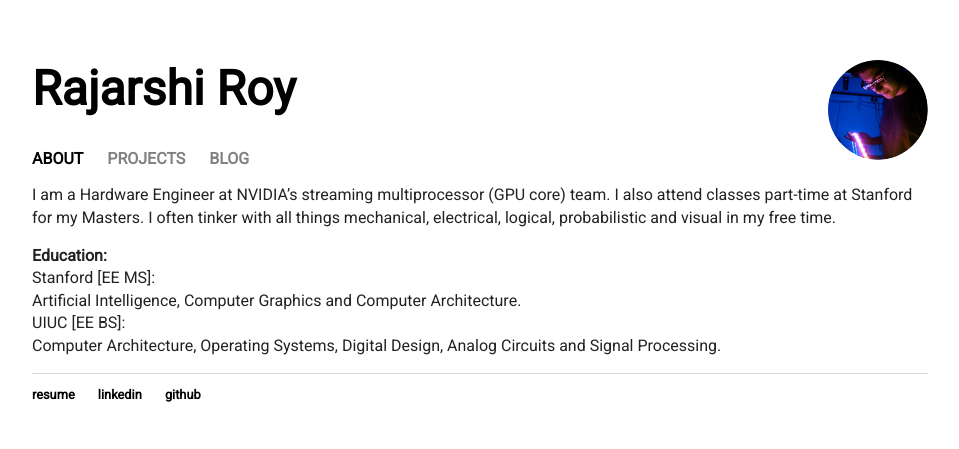
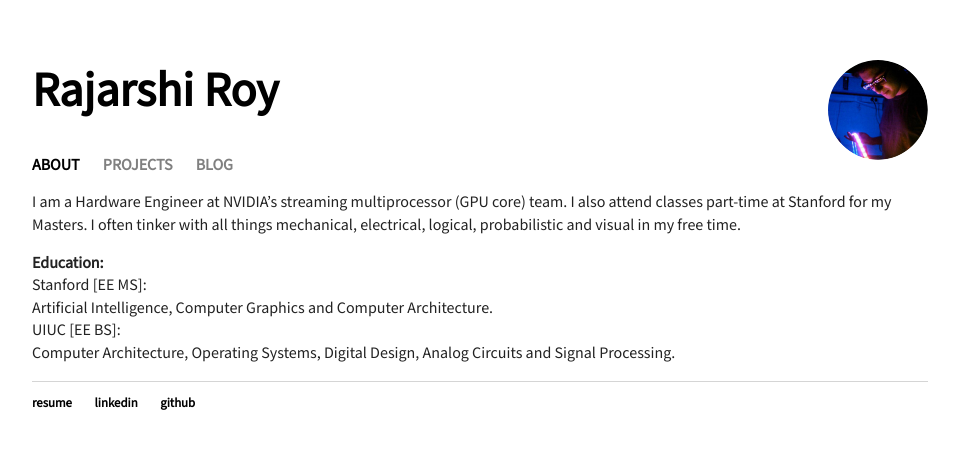
Before and after one commit to rajarshiroy/rajarshiroy.github.io, a Jekyll site: the page built from index.html, in a window 1280 px wide. Shown: the top 449 px of the page, without its empty margins (160-1119 px from the left). Built offline with Jekyll 4.4.1, drawn with Linux system fonts in a browser that asks for light colours.

Commit message:
Update main.css

```diff
--- a/css/main.css
+++ b/css/main.css
@@ -1,11 +1,11 @@
-@import url('https://fonts.googleapis.com/css?family=Roboto');
+@import url('https://fonts.googleapis.com/css?family=Mada');
 
 body {
     margin: 60px auto;
     width: 70%;
 }
 nav ul, footer ul {
-    font-family:'Roboto';
+    font-family:'Mada';
     padding: 0px;
     list-style: none;
     font-weight: bold;
@@ -25,17 +25,17 @@
 a.navunsel:hover {color:#000000; text-decoration:none;}
 h1 {
     font-size: 3em;
-    font-family:'Roboto';
+    font-family:'Mada';
 }
 h2 {
     font-size: 1.5em;
-    font-family:'Roboto';
+    font-family:'Mada';
     font-weight: bold;
     color: #111;
 }
 h3 {
     font-size: 1em;
-    font-family:'Roboto';
+    font-family:'Mada';
     font-weight: bold;
     color: #222;
 }
@@ -43,13 +43,13 @@
     font-size: 0.9em;
     line-height: 1.1em;
     color: #222;
-    font-family:'Roboto';
+    font-family:'Mada';
 }
 p {
     font-size: 1em;
     line-height: 1.4em;
     color: #222;
-    font-family:'Roboto';
+    font-family:'Mada';
 }
 p.projects {
     font-size: 0.8em;
```
